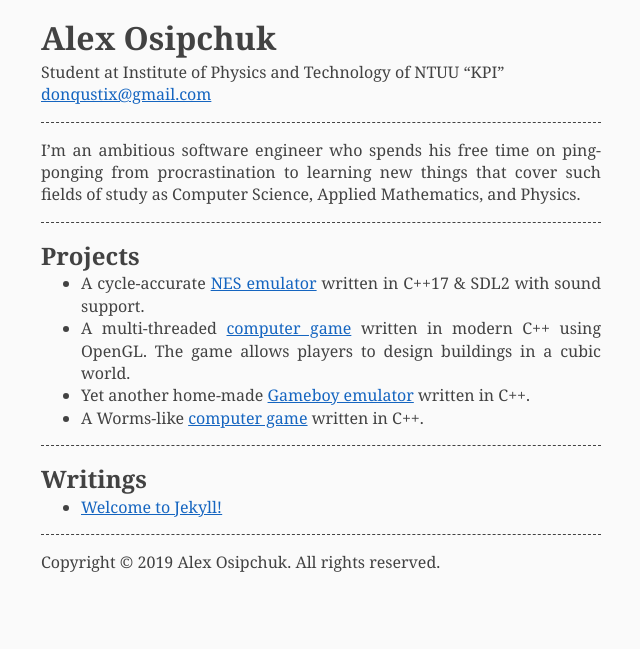
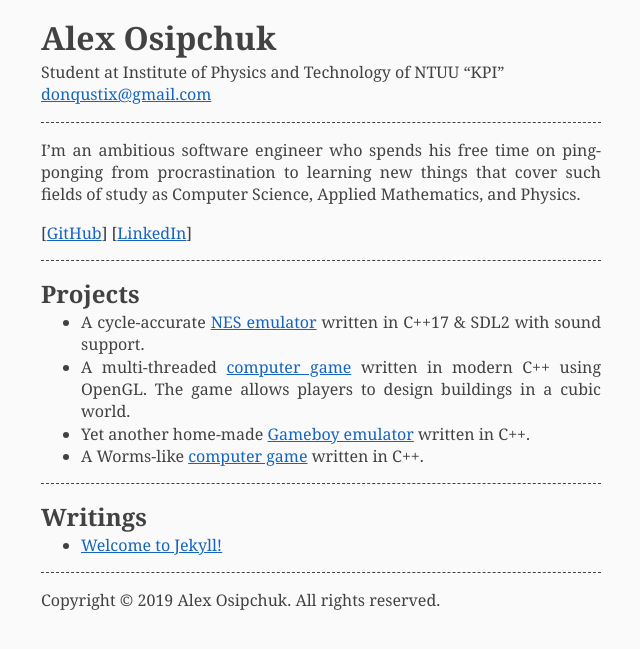
Before and after one commit to donqustix/donqustix.github.io, a Jekyll site: the page built from index.md, in a window 1280 px wide. Shown: the top 649 px of the page, without its empty margins (319-959 px from the left). Built offline with Jekyll 4.4.1, drawn with Linux system fonts in a browser that asks for light colours.

Commit message:
commit changes

```diff
--- a/_config.yml
+++ b/_config.yml
@@ -19,11 +19,13 @@ description: Welcome to my personal website dedicated to everything related to p
 # baseurl: "" # the subpath of your site, e.g. /blog
 # url: "" # the base hostname & protocol for your site, e.g. http://example.com
 google_site_verification: Y9l9eMPyhdxpC0ROM-97w3EaFCUA42n58SXu3WmppJM
+github_url: https://github.com/donqustix
+linkedin_url: https://www.linkedin.com/in/alex-osipchuk-47037813a
 social:
   name: Alex Osipchuk
   links:
-    - https://www.linkedin.com/in/alex-osipchuk-47037813a
-    - https//github.com/donqustix
+    - linkedin_url
+    - github_url
 
 # Build settings
 markdown: kramdown
--- a/index.md
+++ b/index.md
@@ -9,6 +9,9 @@ title: "Main Page"
 
 <section>
 I'm an ambitious software engineer who spends his free time on ping-ponging from procrastination to learning new things that cover such fields of study as Computer Science, Applied Mathematics, and Physics.
+
+[[GitHub]({{ site.github_url }})]
+[[LinkedIn]({{ site.linkedin_url }})]
 </section>
 
 <section>
```
